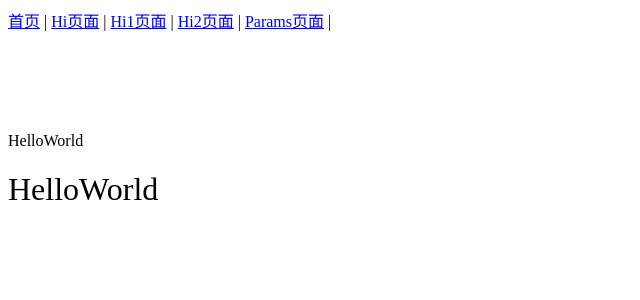
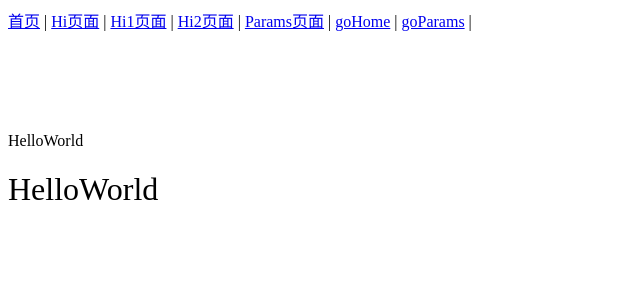
Before and after one commit to lidonghui22/Vue-Router, a Vue app: page / in a window 1280 px wide. Shown: the top 300 px of the page, without its empty margins (0-640 px from the left). Built offline with nearby package versions, Linux system fonts and the light colour scheme.

Commit message:
重定向

```diff
--- a/src/App.vue
+++ b/src/App.vue
@@ -6,6 +6,8 @@
             <router-link :to="{name: 'hi1', params:{username: 'lidonghui', id: '888'}}">Hi1页面</router-link> |
             <router-link to="/hi/hi2">Hi2页面</router-link> |
             <router-link to="/params/1991/lidonghui is  a very good man">Params页面</router-link> |
+            <router-link to="/goHome">goHome</router-link> |
+            <router-link to="/goPatams/7080/I like vue.js">goParams</router-link> |
         </div>
         <p>{{ $route.name }}</p>
         <router-view/>
--- a/src/router/index.js
+++ b/src/router/index.js
@@ -41,5 +41,13 @@ export default new Router({
             name: 'params',
             component: Params
         },
+        {
+            path: '/goHome',
+            redirect: '/'
+        },
+        {
+            path: '/goPatams/:newsId/:newsTitle',
+            redirect: '/params/:newsId/:newsTitle'
+        }
     ]
 })
```
